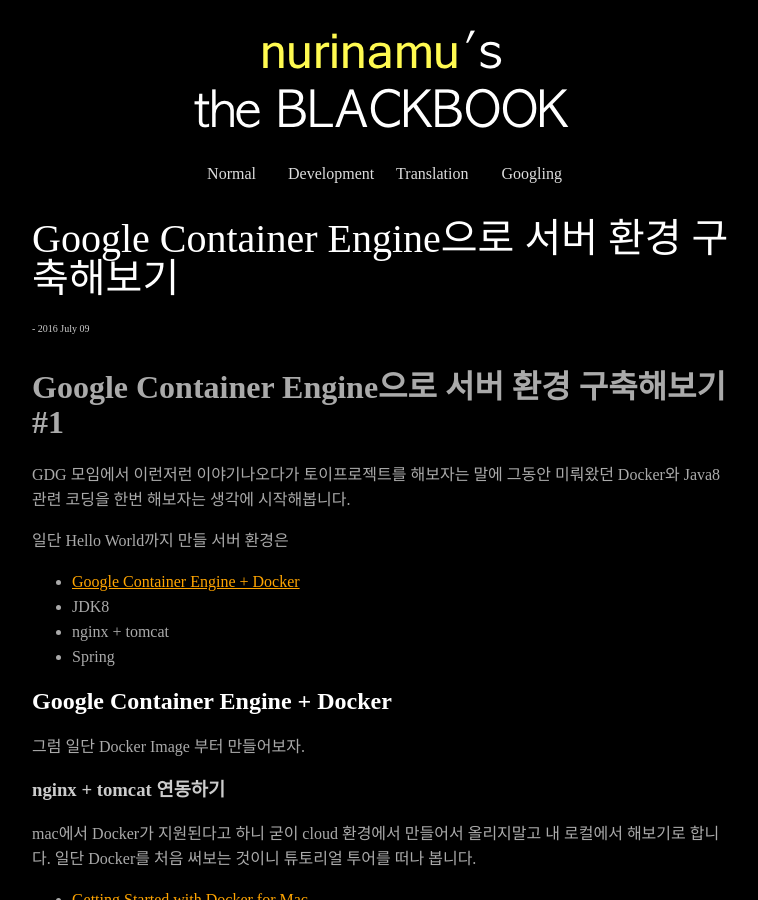
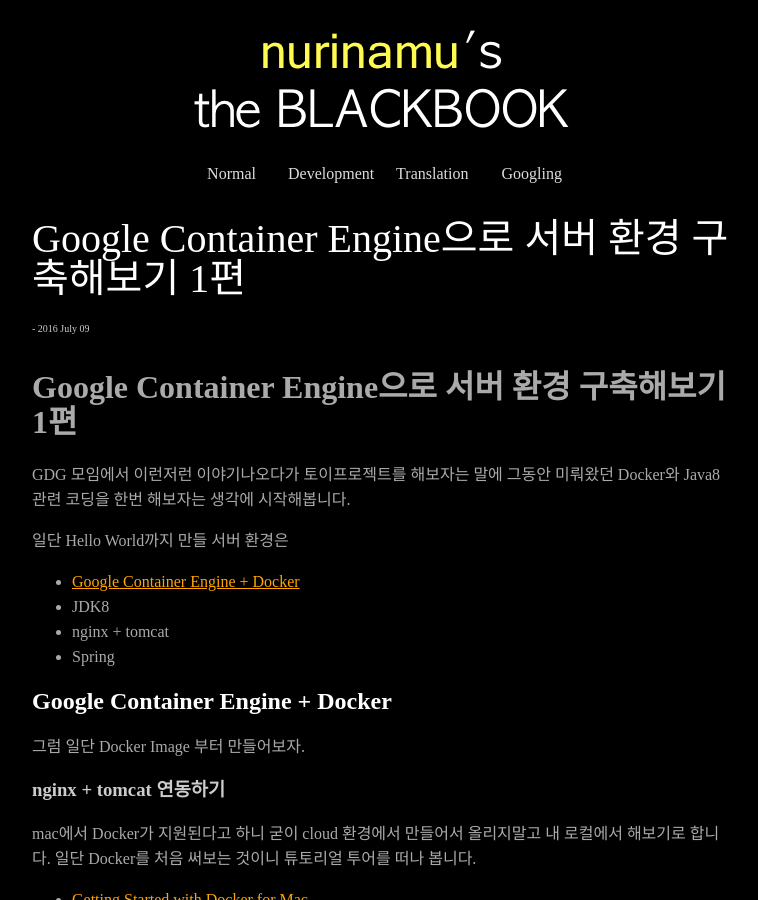
Before and after one commit to nurinamu/nurinamu.github.io, a Jekyll site: the page built from _posts/dev/2016-07-09-container-engine-docker.md, in a window 1280 px wide and 900 px high. Shown: the whole window, without its empty margins (258-1016 px from the left). Built offline with Jekyll 4.4.1, drawn with Linux system fonts in a browser that asks for light colours.

Commit message:
오늘의 구글링 업데이트.

```diff
--- a/_posts/dev/2016-07-09-container-engine-docker.md
+++ b/_posts/dev/2016-07-09-container-engine-docker.md
@@ -1,12 +1,12 @@
 ---
-title : Google Container Engine으로 서버 환경 구축해보기 #1
+title : Google Container Engine으로 서버 환경 구축해보기 1편
 layout : default
 category : dev
-tags : gce, gcp, docker, container engine
+tags : gce, gcp, docker, container engine, gke
 description : Docker로 WAS환경을 구축해서 Google Container Engine을 써서 배포해보자.
 ---
 
-# Google Container Engine으로 서버 환경 구축해보기 #1
+# Google Container Engine으로 서버 환경 구축해보기 1편
 
 GDG 모임에서 이런저런 이야기나오다가 토이프로젝트를 해보자는 말에 그동안 미뤄왔던 Docker와 Java8 관련 코딩을 한번 해보자는 생각에 시작해봅니다.
 
```
Also changed, not shown: _drafts/2016-07-12-container-engine-docker-2.md (added, +13 -0 lines), _posts/googling/2016-08-08-googling.md (added, +16 -0 lines).
